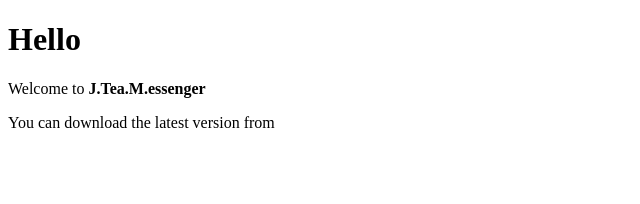
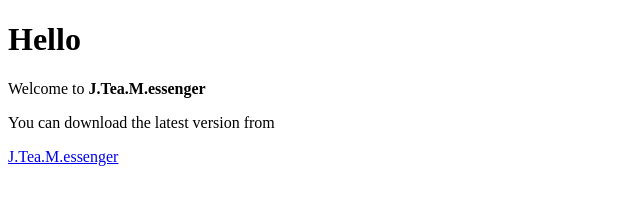
Before and after one commit to alexuniq/alexuniq.github.io, a plain HTML site: page index.html in a window 1280 px wide. Shown: the whole page, without its empty margins (0-640 px from the left). Drawn offline with Linux system fonts and the light colour scheme.

Commit message:
Update index.html

```diff
--- a/index.html
+++ b/index.html
@@ -3,7 +3,7 @@
 <body>
 <h1>Hello</h1>
 <p>Welcome to <b>J.Tea.M.essenger</b></p>
- <p> You can download the latest version from <link href="https://github.com/Vlad73Ko/J.Tea.M.-Messinger-Project">
+ <p> You can download the latest version from  <p><a href="https://github.com/Vlad73Ko/J.Tea.M.-Messinger-Project">J.Tea.M.essenger</a>
   </p>
 
 </body>
```
